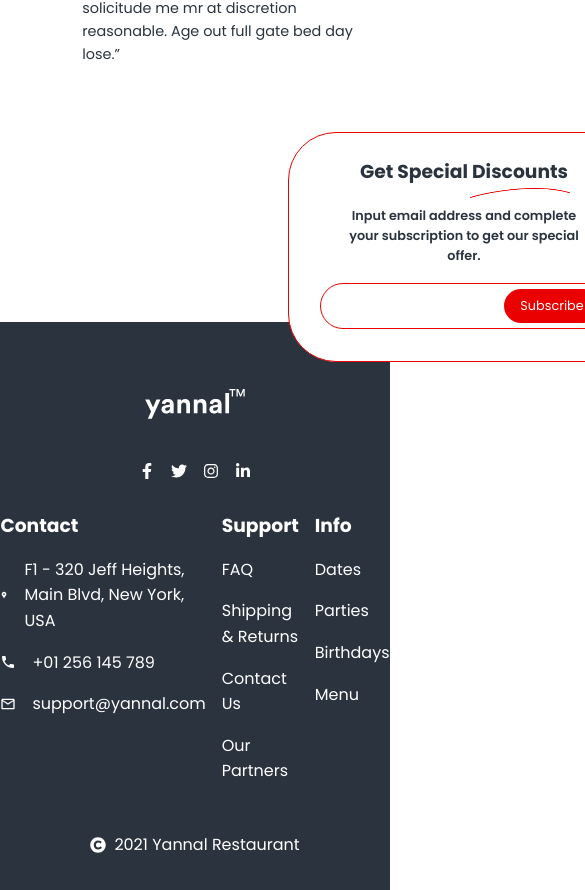
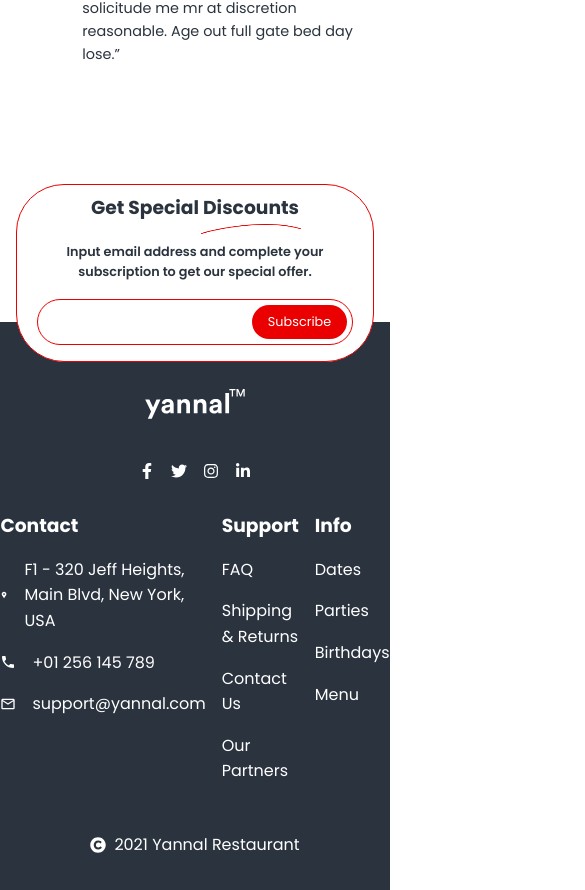
Before and after one commit to zeetaen1989/mama-joint, a Next.js app: page / in a window 390 px wide. Shown: the part 7236-8126 px from the top of the page, 585 px wide, since content can reach past the window. Built offline with nearby package versions, Linux system fonts and the light colour scheme; a web font is replaced by a local one.

Commit message:
style(responsive): for desktop, tablet, mobile and less than 375px screens                    responsiveness added

```diff
--- a/app/components/templates/Discounts/Discounts.module.scss
+++ b/app/components/templates/Discounts/Discounts.module.scss
@@ -68,15 +68,29 @@
 // Desktop
 @media screen and (max-width: $desktop) {
   .container {
-    bottom: 23rem;
+    bottom: 22rem;
+    padding: 0rem 10rem;
+
+    .container__block {
+      padding: 2rem 9rem;
+    }
+  }
+}
+
+// Between 940px to 768px
+@media screen and (max-width: 940px) and (min-width: 768px) {
+  .container {
+    bottom: 25rem;
+    padding: 0rem 5rem;
   }
 }
 
 // Tablet
 @media screen and (max-width: $tablet) {
   .container {
+    bottom: 22rem;
+
     .container__block {
-      width: 40rem;
       padding: 2rem 7rem;
     }
   }
@@ -86,22 +100,23 @@
 @media screen and (max-width: $mobile) {
   .container {
     bottom: 33rem;
+    padding: 0rem 1rem;
 
     .container__block {
-      width: 22rem;
-      padding: 2rem 3rem;
+      padding: 1rem;
 
       h3 {
         line-height: 0.8;
       }
-
-      .block__input {
-        width: 18rem;
-
-        input {
-          width: 11rem;
-        }
-      }
     }
   }
 }
+
+// Less than 375px
+@media screen and (max-width: 375px) {
+  .container {
+    .container__block {
+      padding: 1.5rem 0.5rem;
+    }
+  }
+}
```
